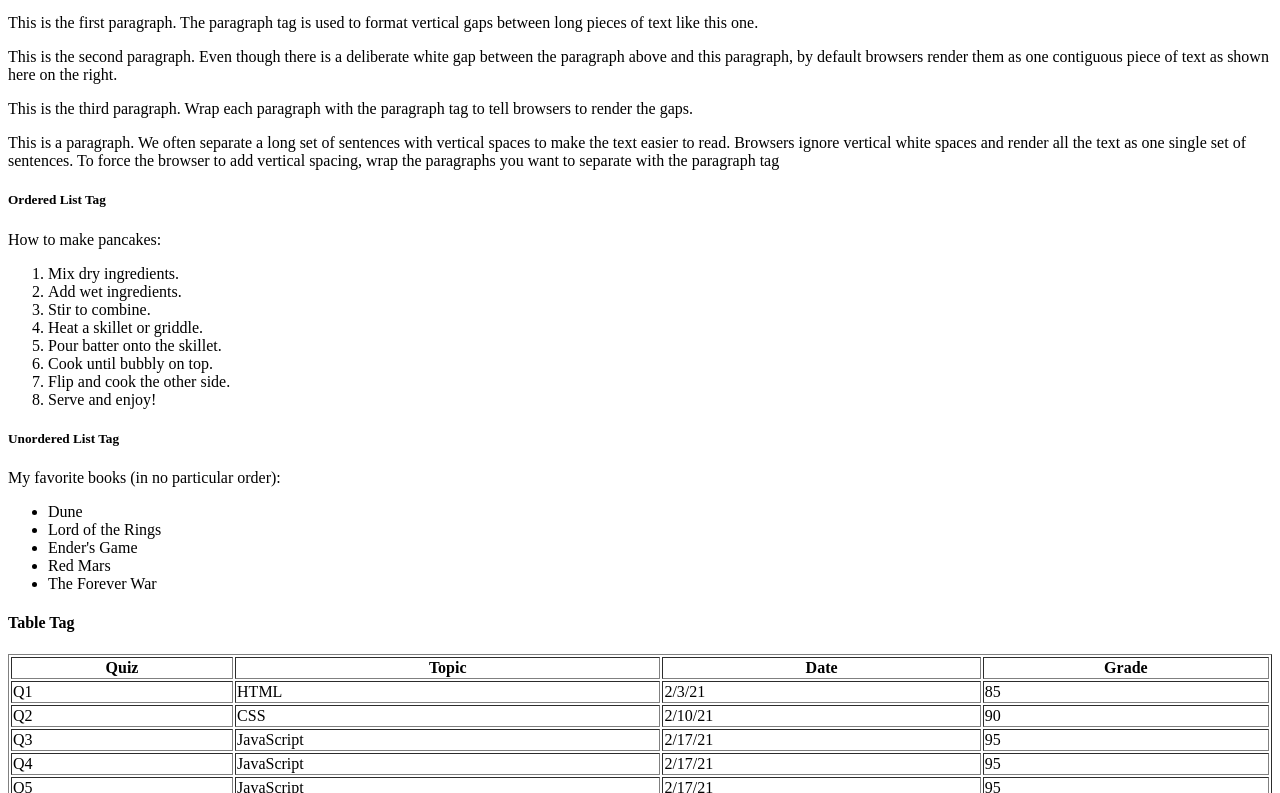
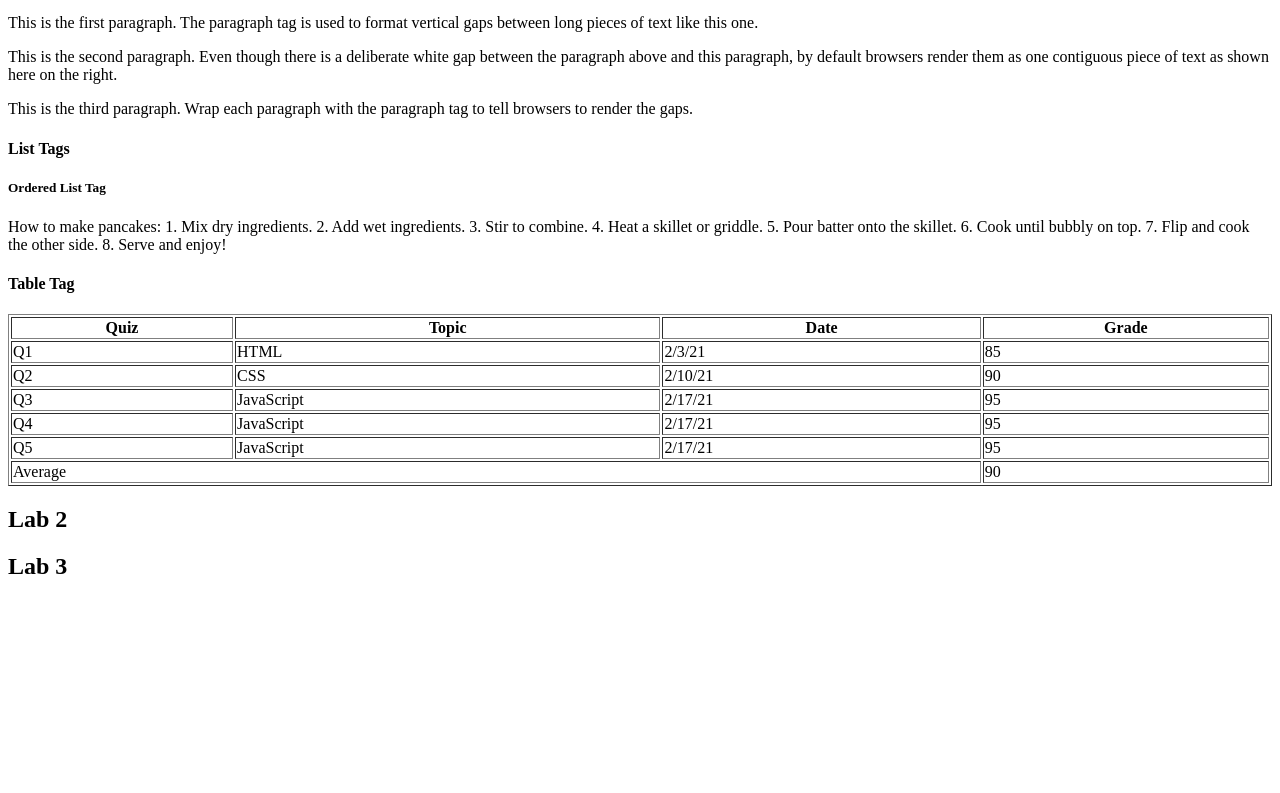
Before and after one commit to VivianDongChen/kanbas-react-web-app-cs5610-fa24, a React (Create React App) app: page / in a window 1280 px wide. Shown: the part 438-1231 px from the top of the page. After the commit the page ends 1038 px from the top, so only its background shows below. Built offline with nearby package versions, Linux system fonts and the light colour scheme.

Commit message:
add ordered list

```diff
--- a/src/Labs/Lab1/index.tsx
+++ b/src/Labs/Lab1/index.tsx
@@ -41,35 +41,18 @@ This is the third paragraph. Wrap each paragraph with the paragraph
 tag to tell browsers to render the gaps.
         </p>
       </div>
-        <p id="wd-p-1">
-        This is a paragraph. We often separate a long set of sentences with
-        vertical spaces to make the text easier to read. Browsers ignore vertical
-        white spaces and render all the text as one single set of sentences. To
-        force the browser to add vertical spacing, wrap the paragraphs you want to
-        separate with the paragraph tag</p>
       <div id="wd-lists">
+        <h4>List Tags</h4>
         <h5>Ordered List Tag</h5>
         How to make pancakes:
-          <ol id="wd-pancakes">
-            <li>Mix dry ingredients.</li>
-            <li>Add wet ingredients.</li>
-            <li>Stir to combine.</li>
-            <li>Heat a skillet or griddle.</li>
-            <li>Pour batter onto the skillet.</li>
-            <li>Cook until bubbly on top.</li>
-            <li>Flip and cook the other side.</li>
-            <li>Serve and enjoy!</li>
-          </ol>
-
-          <h5>Unordered List Tag</h5>
-          My favorite books (in no particular order):
-          <ul id="wd-my-books">
-            <li>Dune</li>
-            <li>Lord of the Rings</li>
-            <li>Ender's Game</li>
-            <li>Red Mars</li>
-            <li>The Forever War</li>
-          </ul>
+        1. Mix dry ingredients.
+        2. Add wet ingredients.
+        3. Stir to combine.
+        4. Heat a skillet or griddle.
+        5. Pour batter onto the skillet.
+        6. Cook until bubbly on top.
+        7. Flip and cook the other side.
+        8. Serve and enjoy!
       </div>
       <div id="wd-tables">
         <h4>Table Tag</h4>
```
Lines whose indentation alone changed are shown as unchanged.
